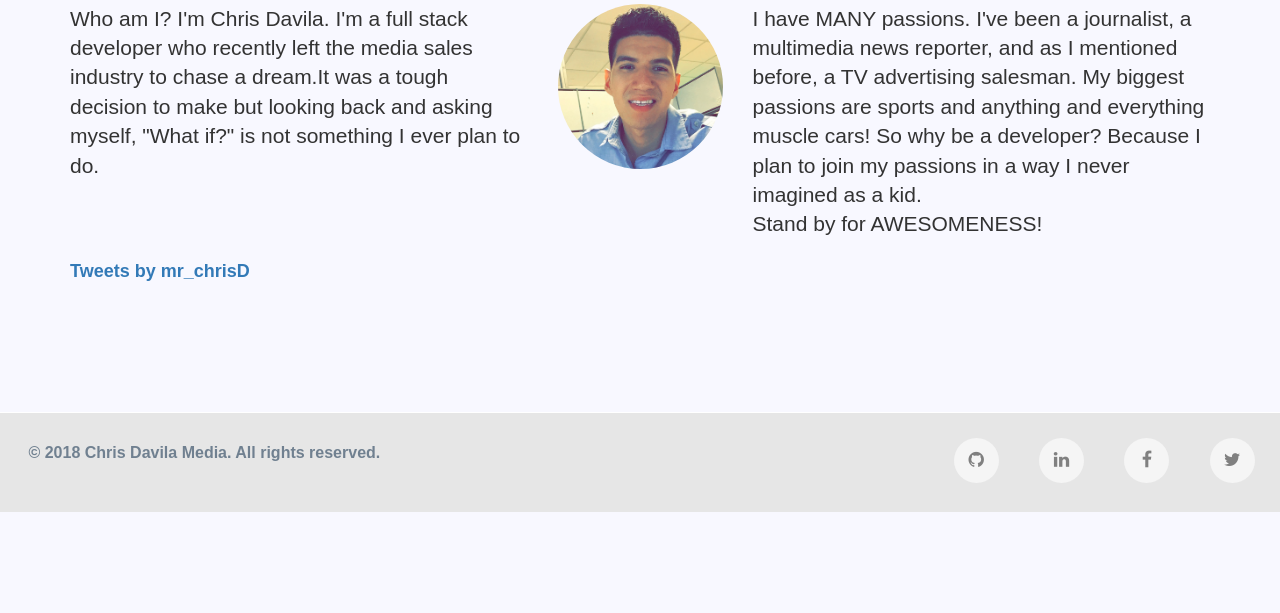
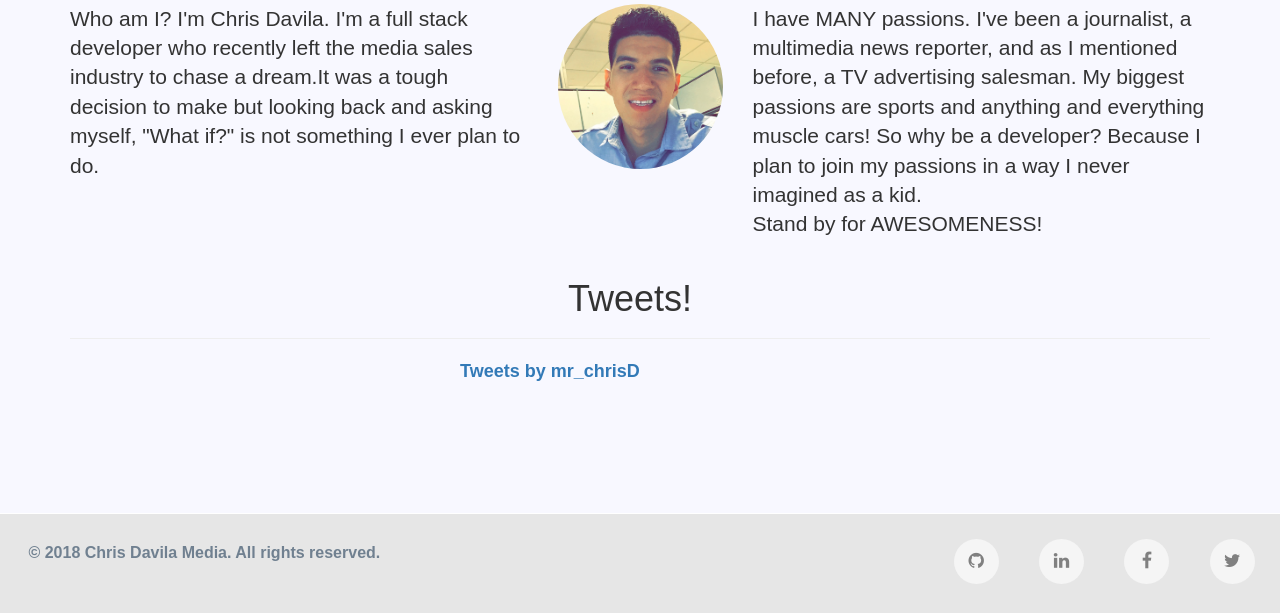
Before and after one commit to cmd1603/personal-site.dev, a PHP site: page /about.php in a window 1280 px wide. Shown: the part 291-904 px from the top of the page. Before the commit the page ends 803 px from the top, so only its background shows below. Run offline with PHP 8.4, Linux system fonts and the light colour scheme; some libraries are stand-ins or nearby versions.

Commit message:
minor housecleaning

```diff
--- a/public/about.php
+++ b/public/about.php
@@ -22,10 +22,10 @@ extract(pageController());
 <!DOCTYPE html>
 <html lang="en">
 <head>
-        <?php require_once "header.php" ?>
+        <?php require "header.php" ?>
 </head>
 <body class="footer-divide">
-    <?php require_once  "navbar.php" ?>
+    <?php require "navbar.php" ?>
 
     <!--- Header and Photo --->
     <!-- first section -->
@@ -49,9 +49,14 @@ extract(pageController());
                     My biggest passions are sports and anything and everything muscle cars! So why be a developer? Because I plan to join my passions in a way I never imagined as a kid. <br>Stand by for AWESOMENESS!</p>
                 </div>
             </div>
+            <h1 style="text-align: center">Tweets!</h1>
+            <hr>
             <div class="row">
-                <div class="col-md-12">
-                    <a class="twitter-timeline" href="https://twitter.com/mr_chrisD?ref_src=twsrc%5Etfw">Tweets by mr_chrisD</a> <script async src="https://platform.twitter.com/widgets.js" charset="utf-8"></script>
+                <div class="col-md-4"></div>
+                <div class="col-md-4">
+                    <a class="twitter-timeline" data-width="400" data-height="400" data-theme="dark" href="https://twitter.com/mr_chrisD?ref_src=twsrc%5Etfw">Tweets by mr_chrisD</a> <script async src="https://platform.twitter.com/widgets.js" charset="utf-8"></script>
+                </div>
+                <div class="col-md-4"></div>
             </div>
         </div>
     </section>
--- a/public/index.php
+++ b/public/index.php
@@ -22,10 +22,10 @@ extract(pageController());
 <!DOCTYPE html>
 <html lang="en">
 <head>
-    <?php require_once "header.php" ?>
+    <?php require "header.php" ?>
 </head>
 <body>
-    <?php require_once "navbar.php" ?>
+    <?php require "navbar.php" ?>
     <div class="container">
         <div class="row">
             <div class="col-md-6" style="margin-top: 10%">
--- a/public/portfolio/calculator.php
+++ b/public/portfolio/calculator.php
@@ -20,12 +20,12 @@ extract(pageController());
 <!DOCTYPE html>
 <html>
 <head>
-	<?php require_once "../header.php" ?>
+	<?php require "../header.php" ?>
 	<link rel="stylesheet" href="https://maxcdn.bootstrapcdn.com/bootstrap/3.3.6/css/bootstrap.min.css" integrity="sha384-1q8mTJOASx8j1Au+a5WDVnPi2lkFfwwEAa8hDDdjZlpLegxhjVME1fgjWPGmkzs7" crossorigin="anonymous">
 	<link rel="stylesheet" href="/css/calculator.css">
 </head>
 <body style="padding-top: 75px;">
-	<?php require_once "../navbar.php" ?>
+	<?php require "../navbar.php" ?>
 <div class="container">
 	<div class="row">
 		<div class="col-md-4"></div>
```
